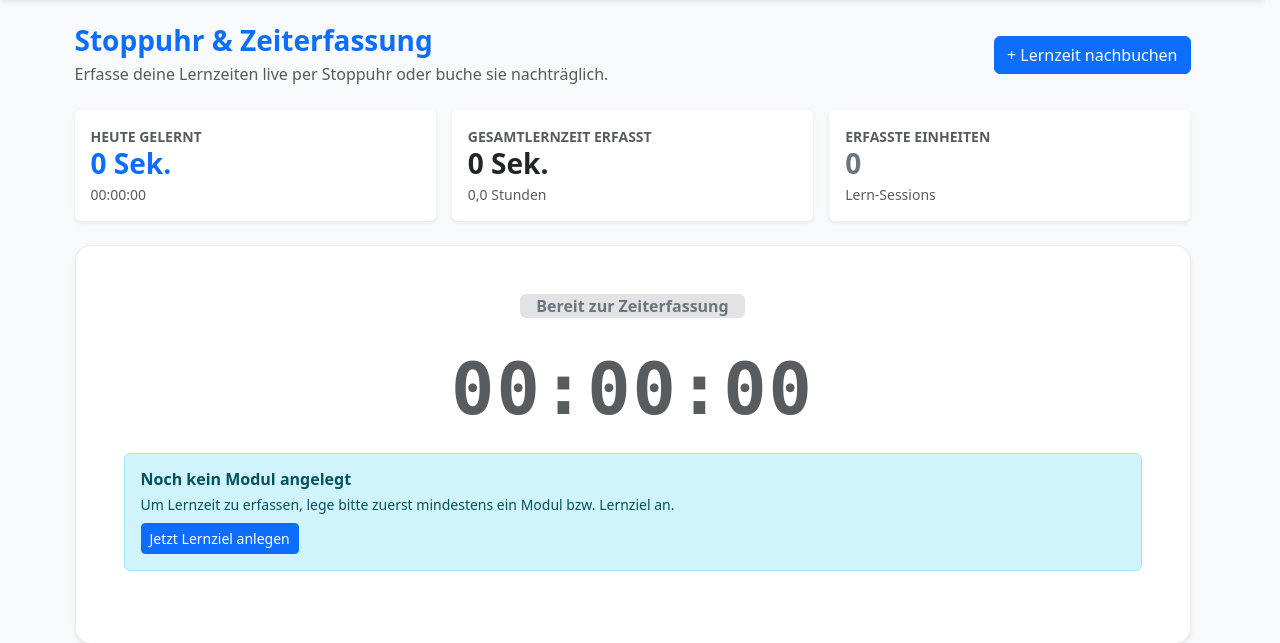
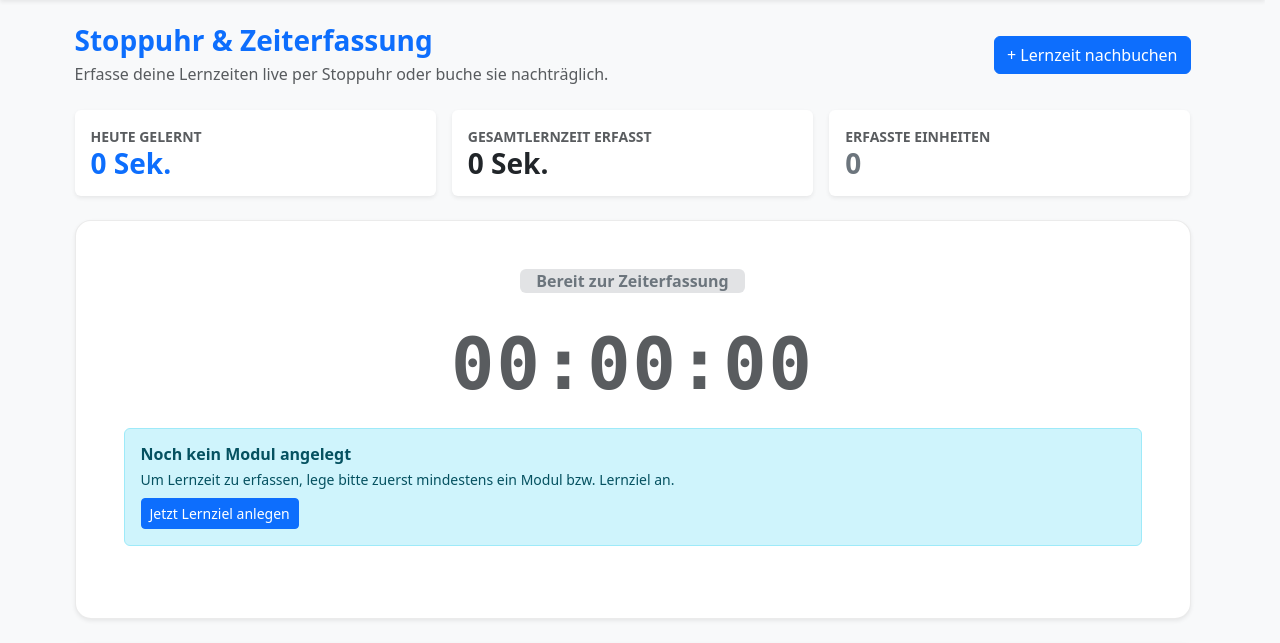
Before and after one commit to Fritz-IU/ISEF01-Lernzeit-Manager, a PHP site: page /timer.php in a window 1280 px wide. Shown: the part 56-699 px from the top of the page. Run offline with PHP 8.4, Linux system fonts and the light colour scheme; the visitor is signed in with stand-in values (Sample User, id 1); data that the repository does not hold is empty.

Commit message:
UI Anpassungen Refs #50

```diff
--- a/timer.php
+++ b/timer.php
@@ -184,7 +184,6 @@ require_once __DIR__ . '/includes/header.php';
             <div class="card-body">
                 <span class="text-muted small text-uppercase fw-semibold d-block">Heute gelernt</span>
                 <span class="h3 fw-bold text-primary mb-0"><?= TimeTrackingController::formatSecondsHuman($todaySeconds) ?></span>
-                <span class="text-muted small d-block mt-1"><?= TimeTrackingController::formatSecondsToTime($todaySeconds) ?></span>
             </div>
         </div>
     </div>
@@ -193,7 +192,6 @@ require_once __DIR__ . '/includes/header.php';
             <div class="card-body">
                 <span class="text-muted small text-uppercase fw-semibold d-block">Gesamtlernzeit erfasst</span>
                 <span class="h3 fw-bold text-dark mb-0"><?= TimeTrackingController::formatSecondsHuman($totalSeconds) ?></span>
-                <span class="text-muted small d-block mt-1"><?= number_format(round($totalSeconds / 3600.0, 1), 1, ',', '.') ?> Stunden</span>
             </div>
         </div>
     </div>
@@ -202,7 +200,6 @@ require_once __DIR__ . '/includes/header.php';
             <div class="card-body">
                 <span class="text-muted small text-uppercase fw-semibold d-block">Erfasste Einheiten</span>
                 <span class="h3 fw-bold text-secondary mb-0"><?= count($timeEntries) ?></span>
-                <span class="text-muted small d-block mt-1">Lern-Sessions</span>
             </div>
         </div>
     </div>
```
